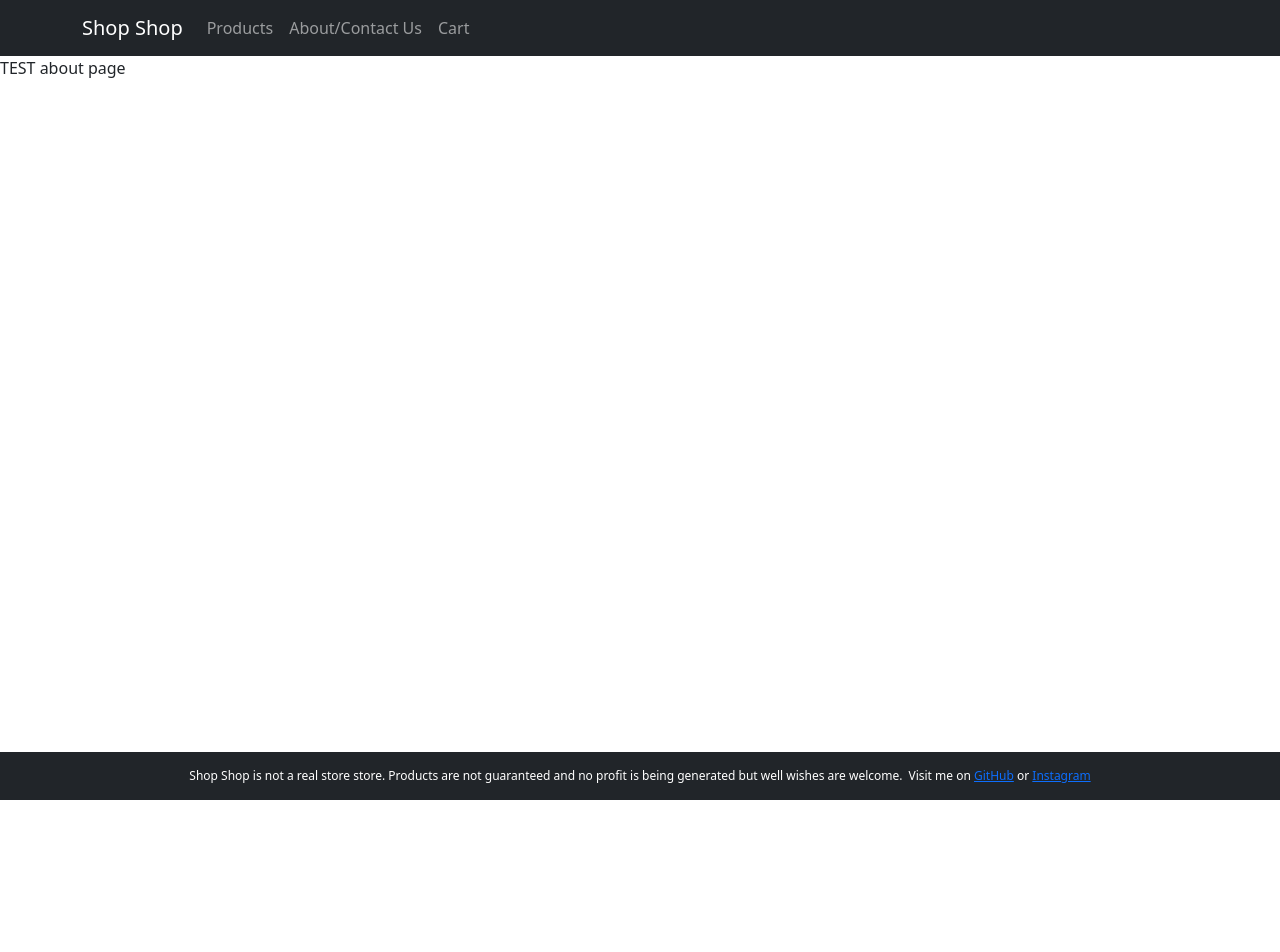
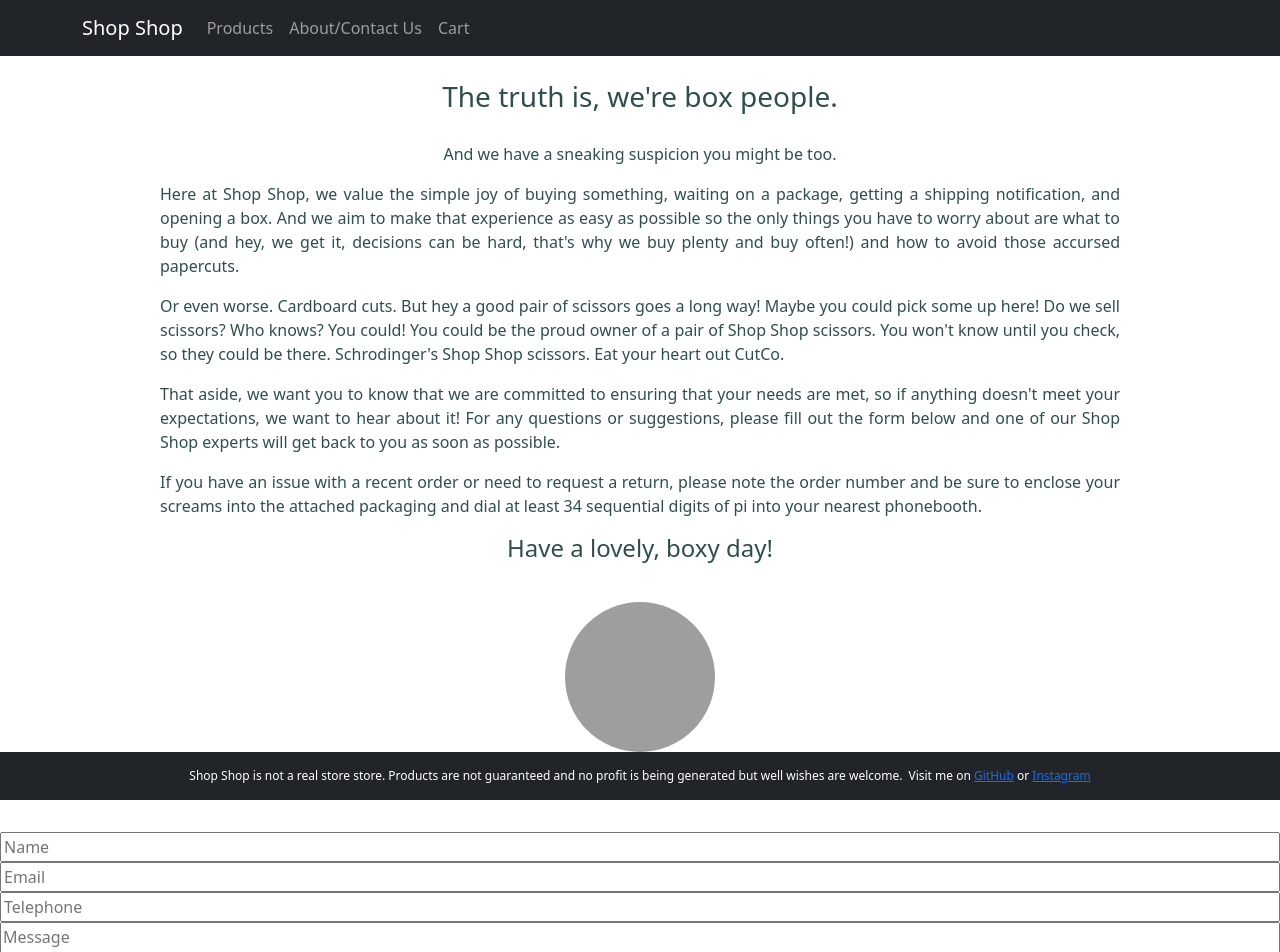
Before and after one commit to kmmiller418/shop-shop, a React (Create React App) app: page /about in a window 1280 px wide. Shown: the top 952 px of the page. Before the commit the page ends 800 px from the top, so only its background shows below. Built offline with nearby package versions, Linux system fonts and the light colour scheme; grey boxes are pictures that could not be loaded.

Commit message:
Add content and styling

```diff
--- a/src/components/About.jsx
+++ b/src/components/About.jsx
@@ -1,12 +1,46 @@
 import Footer from "./Footer";
 import Header from "./Header";
+import '../stylesheets/About.css'
+
+const Form = () => {
+    return (
+        <div className="form">
+            <input placeholder="Name" type="text"></input>
+            <input placeholder="Email" type="email"></input>
+            <input placeholder="Telephone" type="tel"></input>
+            <textarea placeholder="Message"></textarea>
+        </div>
+    )
+}
 
 export default function About() {
   return (
-    <main>
+    <div>
       <Header />
-      <p>TEST about page</p>
+        <div className="text-container">
+            <h3>The truth is, we're box people.</h3>
+            <p>And we have a sneaking suspicion you might be too.</p>
+            <p>Here at Shop Shop, we value the simple joy of buying something, waiting on a package,
+                getting a shipping notification, and opening a box. And we aim to make that experience
+                as easy as possible so the only things you have to worry about are what to buy (and hey, we get it,
+                decisions can be hard, that's why we buy plenty and buy often!) and how to avoid those accursed papercuts.
+            </p>
+            <p>Or even worse. Cardboard cuts. But hey a good pair of scissors goes a long way! Maybe you could pick some up here! Do we sell scissors? Who knows? You could! You could
+                be the proud owner of a pair of Shop Shop scissors. You won't know until you check, so they could be there. Schrodinger's Shop Shop scissors. Eat your heart out CutCo.
+            </p>
+            <p>That aside, we want you to know that we are committed to ensuring that your needs are met, so if anything doesn't meet your expectations,
+                we want to hear about it! For any questions or suggestions, please fill out the form below and one of our Shop Shop
+                experts will get back to you as soon as possible.
+            </p>
+            <p>If you have an issue with a recent order or need to request a return, please note the order number and be sure to enclose your screams into the
+                attached packaging and dial at least 34 sequential digits of pi into your nearest phonebooth.
+            </p>
+            <h4>Have a lovely, boxy day!</h4>
+
+            <img src="https://images.rawpixel.com/image_800/czNmcy1wcml2YXRlL3Jhd3BpeGVsX2ltYWdlcy93ZWJzaXRlX2NvbnRlbnQvbHIvMjI4Yi1hZS0wMDA0LmpwZw.jpg?s=Gd6ld7veWFMgvfjNjj5uUd00EN8dcU5w8JLq4Ht-FL4" alt="two people sitting with boxes over them"/>
+        </div>
+        <Form/>
       <Footer />
-    </main>
+    </div>
   );
 }
--- a/src/components/Header.jsx
+++ b/src/components/Header.jsx
@@ -5,7 +5,7 @@ import Container from 'react-bootstrap/Container';
 const Header = () => {
   return (
     <header>
-      <Navbar bg="dark" variant="dark">
+      <Navbar fixed="top" bg="dark" variant="dark">
         <Container>
           <Navbar.Brand href="/">Shop Shop</Navbar.Brand>
           <Nav className="me-auto">
--- a/src/components/Home.jsx
+++ b/src/components/Home.jsx
@@ -6,7 +6,7 @@ const Home = () => {
   return (
     <main>
       <div className="hero">
-        <div className="text-container">
+        <div className="hero-text">
           <h1>Why have few things when you could have more things?</h1>
         </div>
       </div>
--- /dev/null
+++ b/src/stylesheets/About.css
@@ -0,0 +1,28 @@
+.text-container {
+    width: 100%;
+    padding: 5em 10em 5em 10em;
+    display: flex;
+    align-items: center;
+    text-align: justify;
+    flex-direction: column;
+    color: darkslategray;
+}
+
+h3 {
+    margin-bottom: 1em;
+}
+
+img {
+    margin-top: 2em;
+    object-fit: cover;
+    width: 150px;
+    height: 150px;
+    border-radius: 50%;
+}
+
+.form {
+    display: flex;
+    flex-wrap: wrap;
+    flex-direction: column;
+    margin-bottom: 10%;
+}
--- a/src/stylesheets/App.css
+++ b/src/stylesheets/App.css
@@ -1,4 +1,5 @@
 Footer {
+  margin-top: 10%;
   position: fixed;
   bottom: 0;
   display: flex;
--- a/src/stylesheets/Home.css
+++ b/src/stylesheets/Home.css
@@ -8,7 +8,7 @@
     justify-content: flex-end;
 }
 
-.text-container {
+.hero-text {
     display: flex;
     color: azure;
     width: 50%;
```
